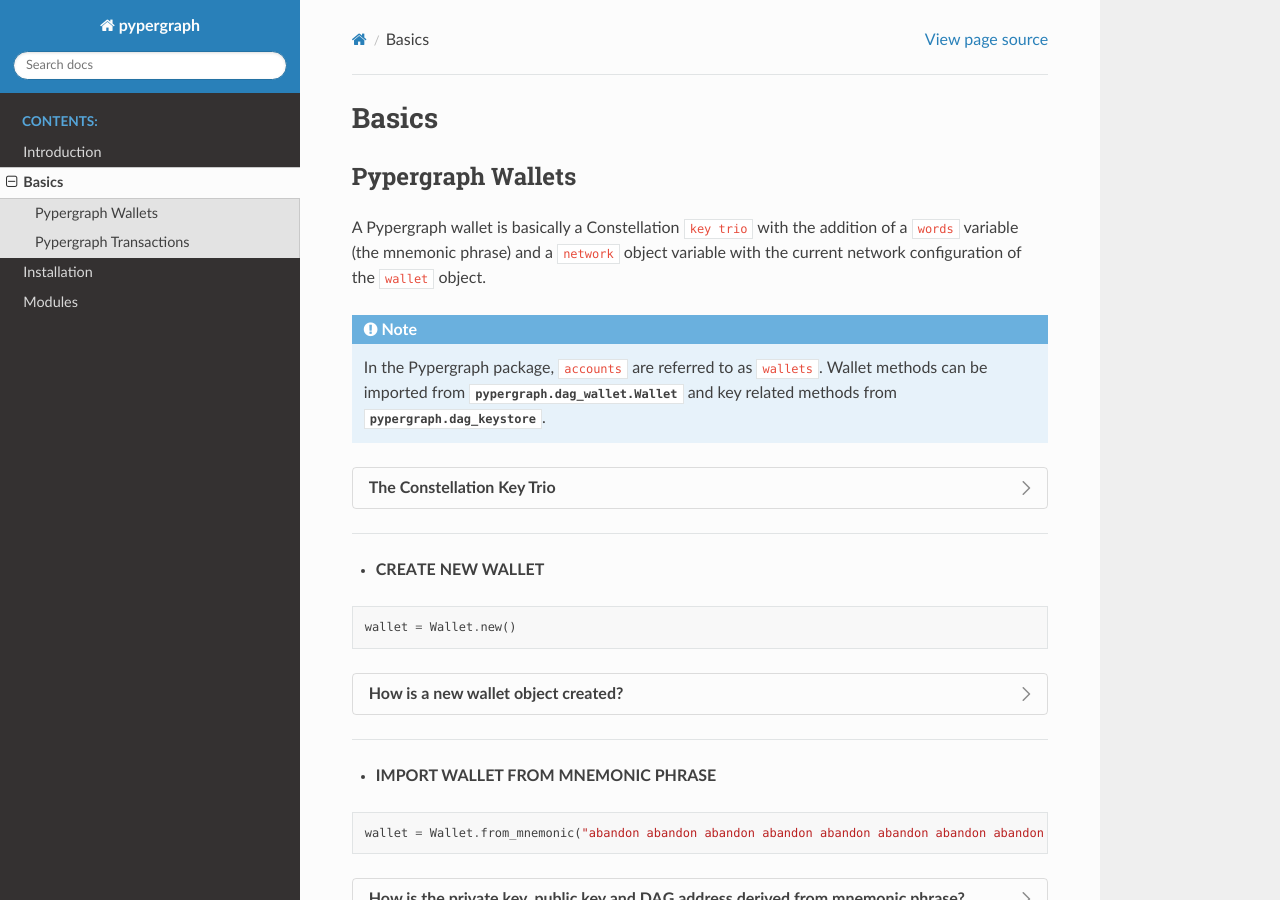
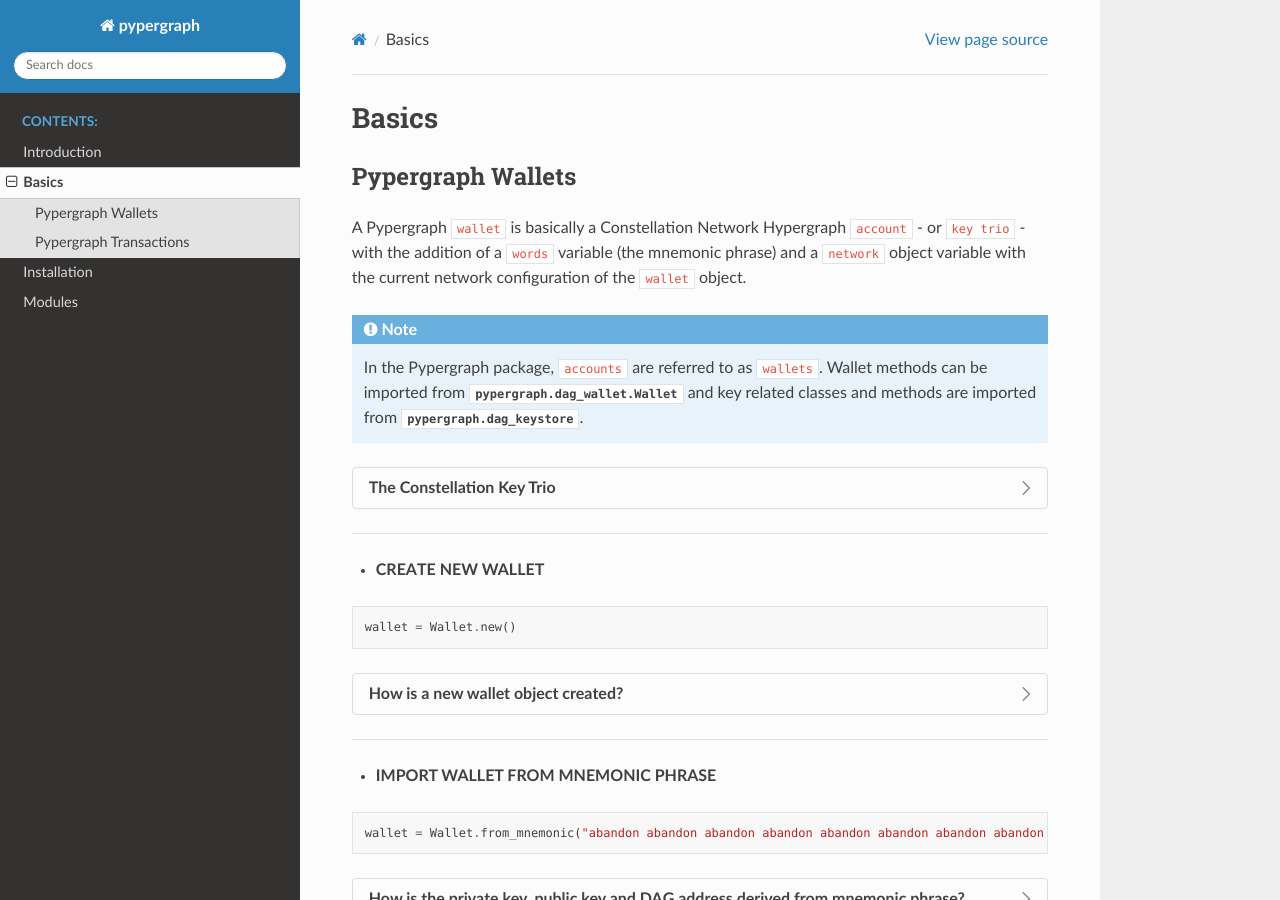
Before and after one commit to buzzgreyday/pypergraph, a Sphinx documentation site: the page built from docs/source/basics.rst, in a window 1280 px wide and 900 px high. Built offline with Sphinx 7.4.7 and the Read the Docs theme 3.1.0, drawn with Linux system fonts in a browser that asks for light colours.

Commit message:
chor: update readthedocs.io

```diff
--- a/docs/source/basics.rst
+++ b/docs/source/basics.rst
@@ -3,10 +3,10 @@
 
 Pypergraph Wallets
 ------------------
-A Pypergraph wallet is basically a Constellation ``key trio`` with the addition of a ``words`` variable (the mnemonic phrase) and a ``network`` object variable with the current network configuration of the ``wallet`` object.
+A Pypergraph ``wallet`` is basically a Constellation Network Hypergraph ``account`` - or ``key trio`` - with the addition of a ``words`` variable (the mnemonic phrase) and a ``network`` object variable with the current network configuration of the ``wallet`` object.
 
 .. note::
-    In the Pypergraph package, ``accounts`` are referred to as ``wallets``. Wallet methods can be imported from :class:`pypergraph.dag_wallet.Wallet` and key related methods from :mod:`pypergraph.dag_keystore`.
+    In the Pypergraph package, ``accounts`` are referred to as ``wallets``. Wallet methods can be imported from :class:`pypergraph.dag_wallet.Wallet` and key related classes and methods are imported from :mod:`pypergraph.dag_keystore`.
 
 .. dropdown:: The Constellation Key Trio
     :animate: fade-in
```
